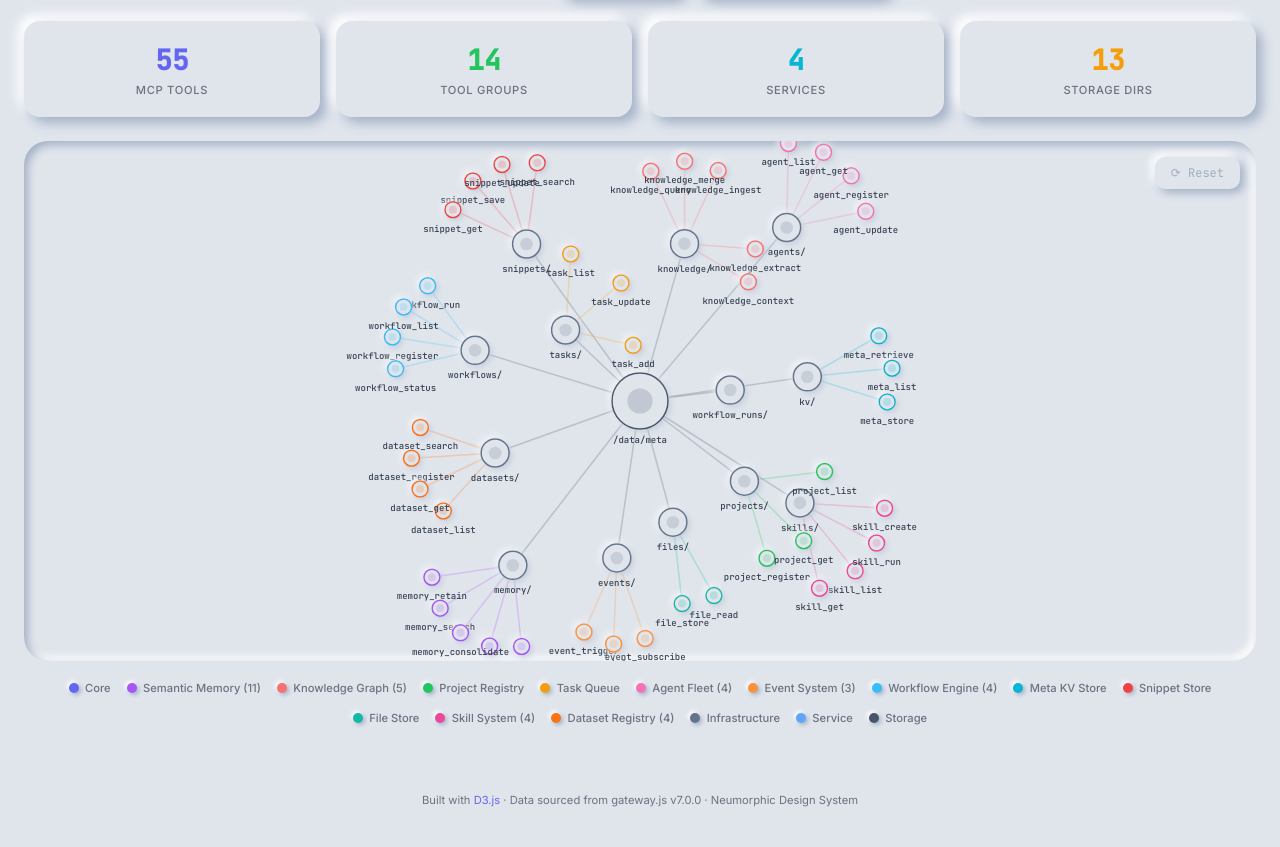
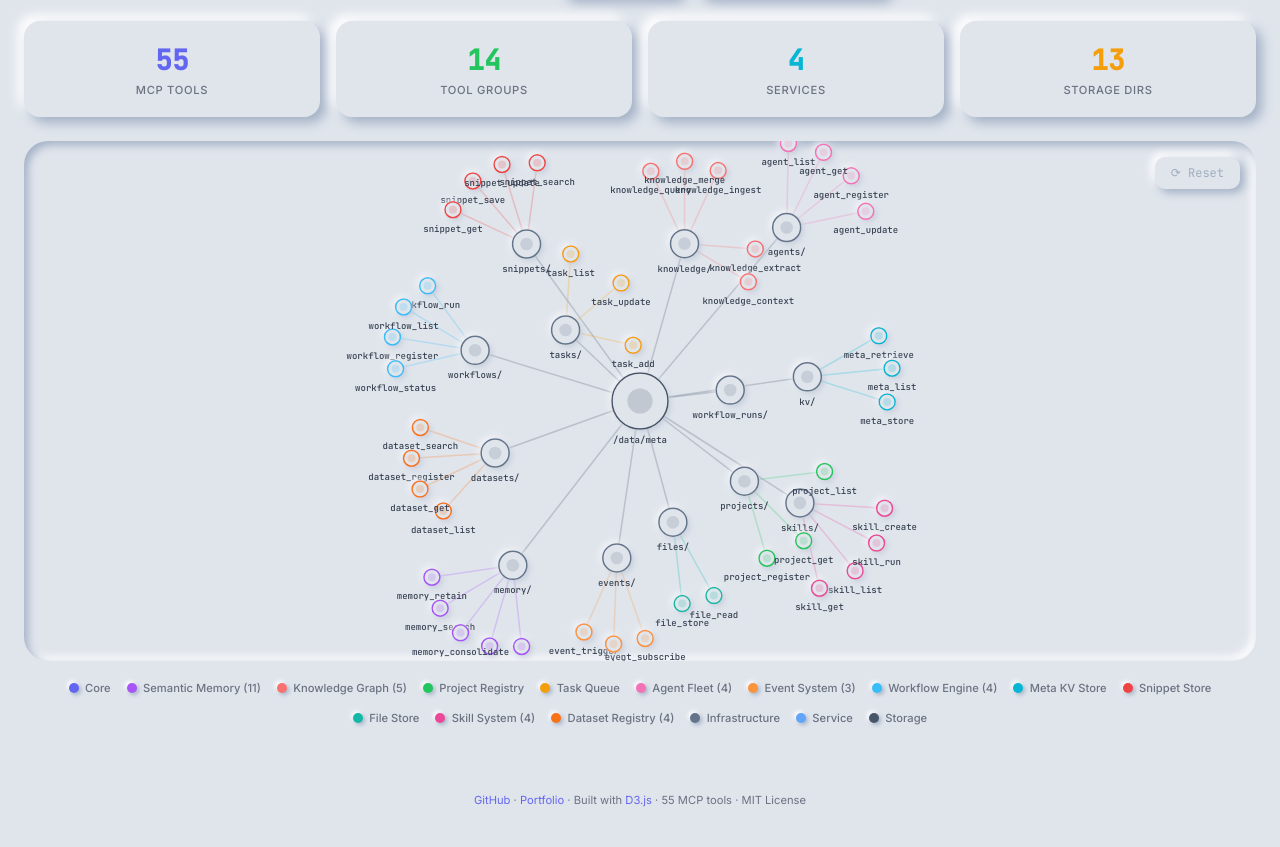
Before and after one commit to latentfidelity/par, a plain HTML site: page docs/index.html in a window 1280 px wide. Shown: the part 172-1019 px from the top of the page. Drawn offline with nearby package versions, Linux system fonts and the light colour scheme.

Commit message:
add GitHub + Portfolio links to footer

```diff
--- a/docs/index.html
+++ b/docs/index.html
@@ -401,7 +401,7 @@
 </div>
 
 <div class="footer-note">
-  Built with <a href="https://d3js.org">D3.js</a> · Data sourced from <code>gateway.js v7.0.0</code> · Neumorphic Design System
+  <a href="https://github.com/latentfidelity/par">GitHub</a> · <a href="https://latentfidelity.github.io/portfolio">Portfolio</a> · Built with <a href="https://d3js.org">D3.js</a> · 55 MCP tools · MIT License
 </div>
 
 <script>
```
